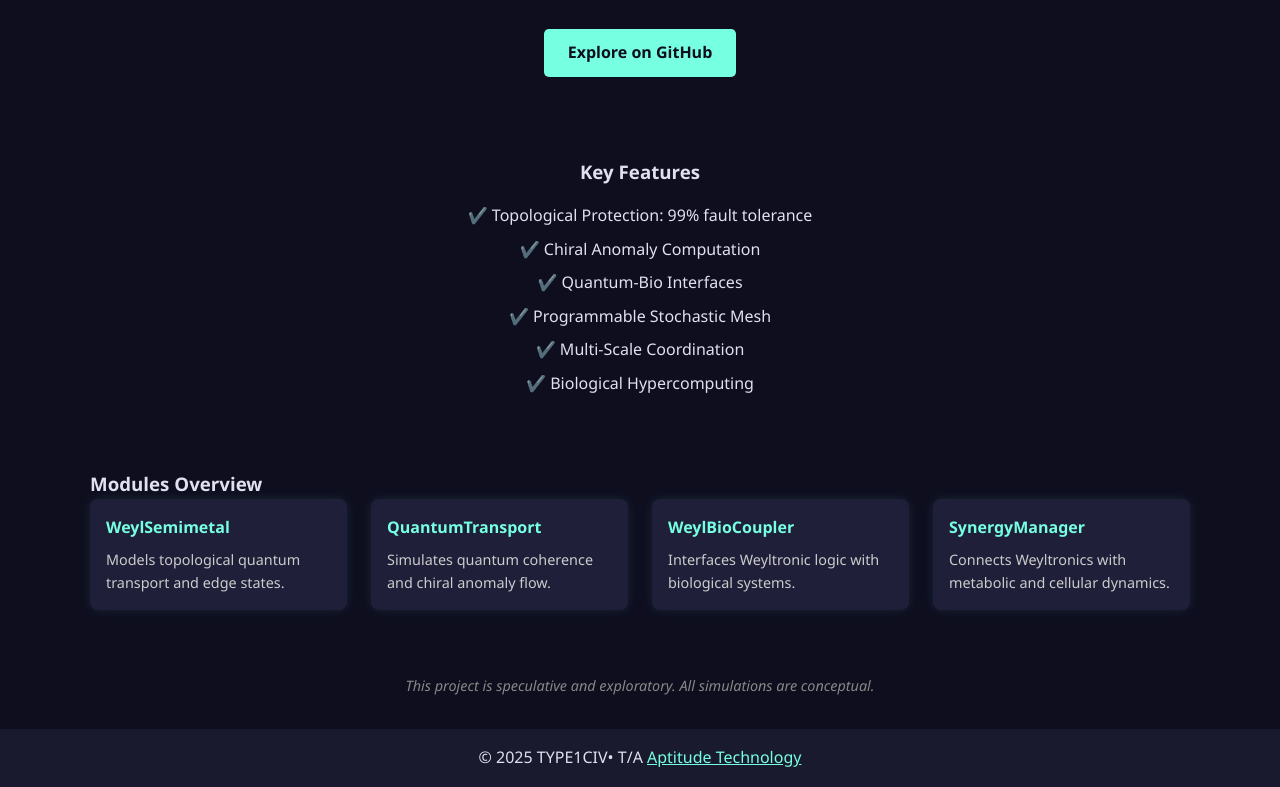
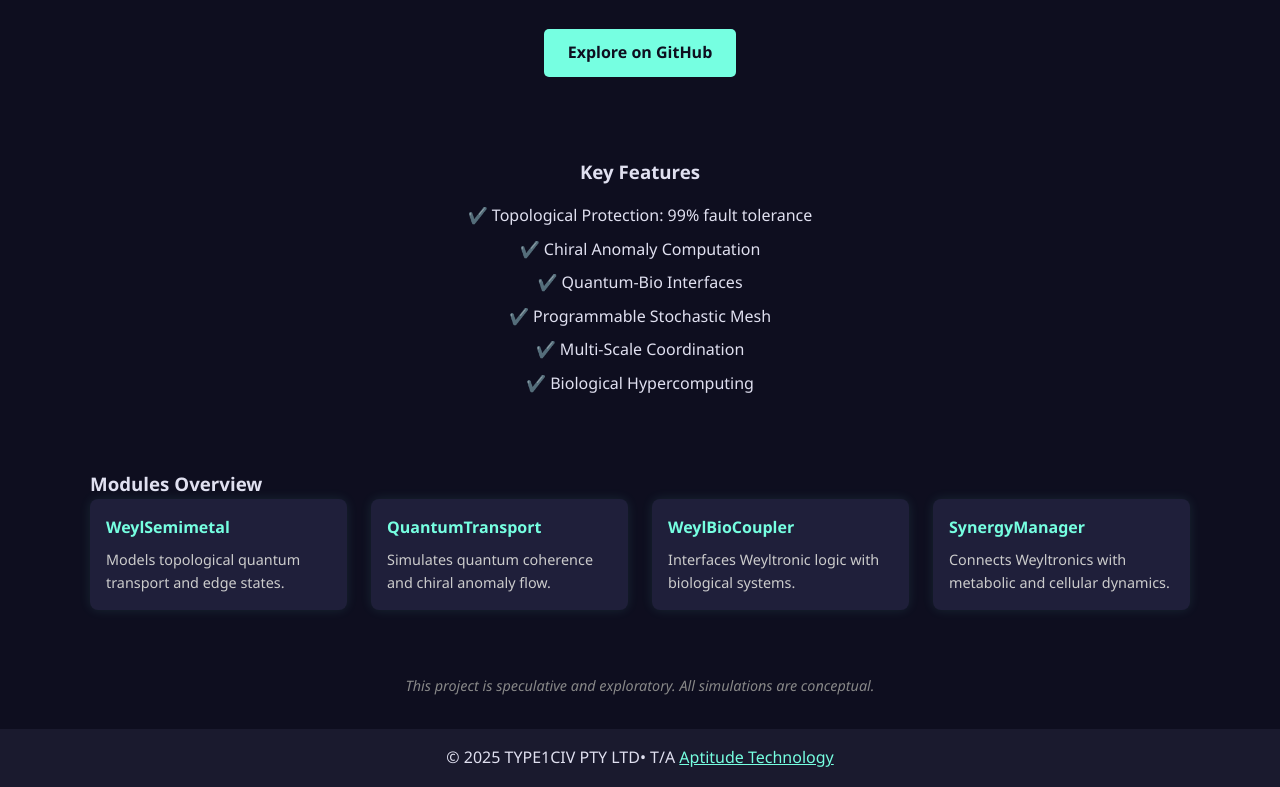
Before and after one commit to aptitudetechnology/weyltronic.com, a plain HTML site: page index.html in a window 1280 px wide. Shown: the part 353-1140 px from the top of the page. Drawn offline with Linux system fonts and the light colour scheme.

Commit message:
Update index.html

```diff
--- a/index.html
+++ b/index.html
@@ -74,7 +74,7 @@
 
   <footer>
     <div class="container">
-      <p>&copy; 2025 TYPE1CIV• T/A <a href="https://www.aptitudetech.com.au">Aptitude Technology</a></p>
+      <p>&copy; 2025 TYPE1CIV PTY LTD• T/A <a href="https://www.aptitudetech.com.au">Aptitude Technology</a></p>
     </div>
   </footer>
 </body>
```
